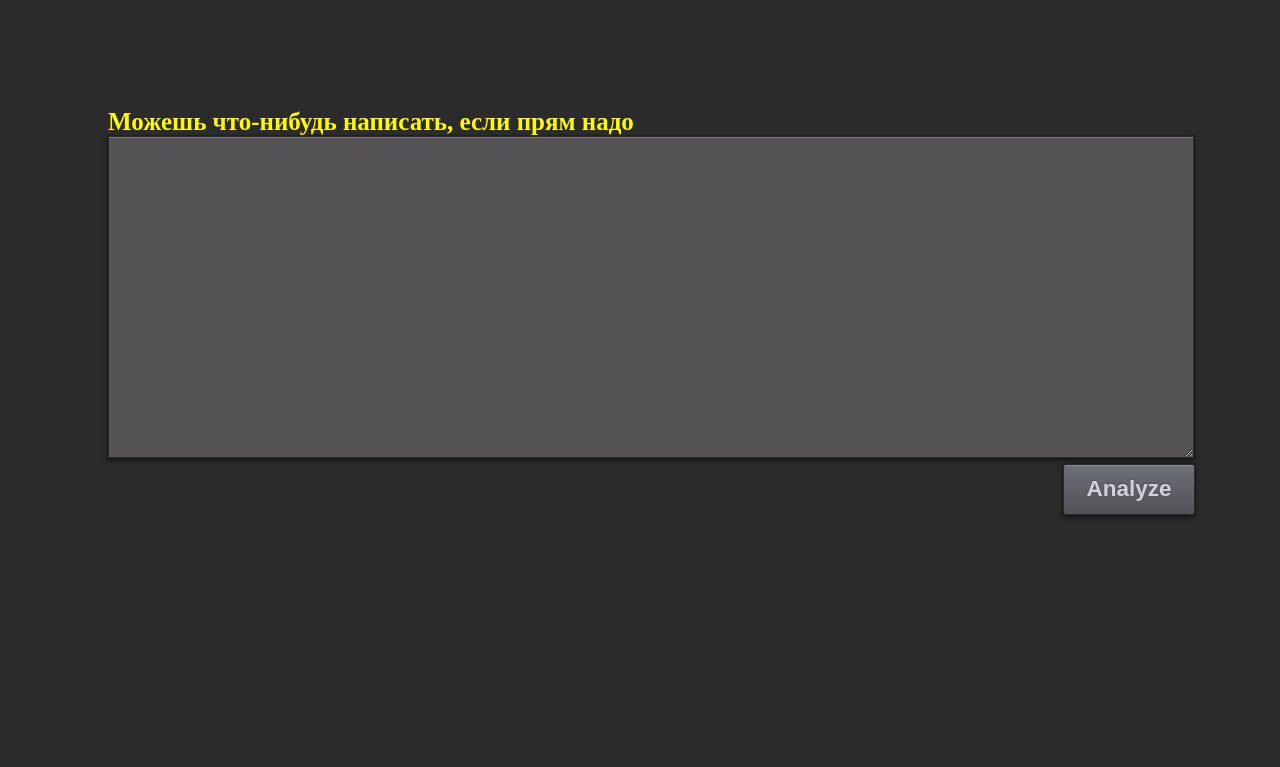
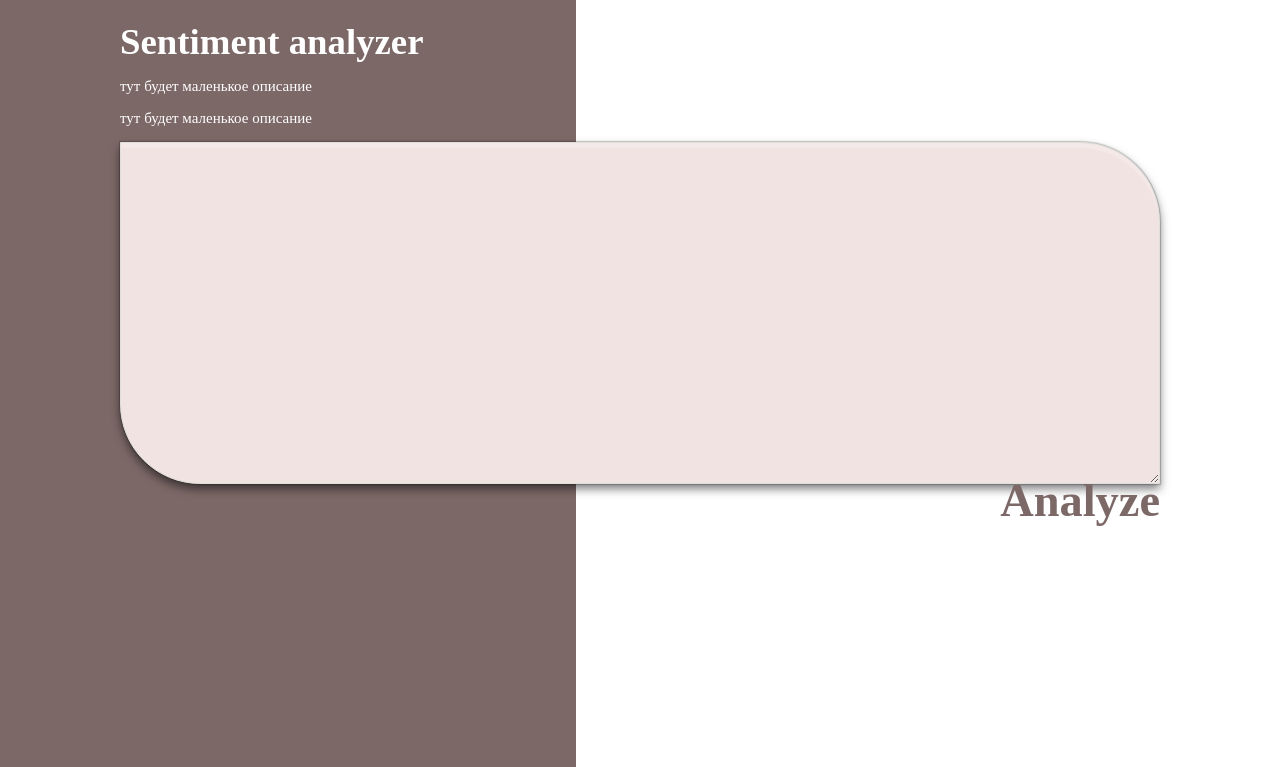
Before and after one commit to sinee-nebushko/nlp_project, a Django app: page / in a window 1280 px wide. Shown: the top 767 px of the page. Run offline with Django 3.2, Linux system fonts and the light colour scheme.

Commit message:
4 commit

```diff
--- a/templates/index.html
+++ b/templates/index.html
@@ -11,74 +11,95 @@
         flex-direction: column;
         justify-content: stretch;
         align-items: stretch;
-        background: #2b2b2b;
-        font-family:"Century Gothic" ;
-        font-size: 25px;
-        padding: 100px 100px 10px 100px;
-        color: #fff906;
+        width: unset !important;
+        margin: 20px 120px 0 120px;
+        background: linear-gradient(to right, #7c6867 45% , transparent 45%);
+    }
+
+    #header-content{
+        top:0;
+        left: 0;
+        color: white;
+        padding: 0 0 0 0 ;
+        font-size: 230%;
+        font-family: "Century Gothic";
+        font-weight: 700;
+        justify-content: stretch;
+        align-items: stretch;
+    }
+    #annotation{
+        font-size: 15px;
+        color: #ffffff;
+        font-family: "Century Gothic";
     }
     #text-form-field-text{
-        margin: auto;
-        padding: 10px 10px 10px 10px;
-        width: 100%;
-        height: 300px;
-        background: #565356;
-        color: white;
-        font-size: 15px;
-        border: 1px solid #2b2b2b;
-        box-shadow: 0 1px rgba(255,255,255,.2) inset, 0 3px 5px rgba(0,1,6,.5), 0 0 1px 1px rgba(0,1,6,.2);
+        padding: 20px 20px 20px 20px;
+        width: auto;
+        height:300px;
+        background: #f1e3e2;
+        color: #353535;
+        font-size: 20px;
+        border: 1px solid #dfe0da;
+        box-shadow: 0 5px rgba(255,255,255,.2) inset, 0 5px 10px rgba(0,1,6,.5), 0 0 1px 1px rgba(0,1,6,.2);
+        border-radius: 0 80px 0 80px;
+        font-family: "Century Gothic";
 
     }
+
     .button_block{
+
         display: flex;
         justify-content: flex-end;
 
     }
+
     #button{
-        position: relative;
-        display: inline-block;
-        font-size: 90%;
+        padding: 0;
+        border: none;
+        background-color: transparent;
+        right: 0 ;
+        font-size: 290%;
         font-weight: 700;
-        color: rgb(209,209,217);
+        font-family: "Century Gothic";
+        color: rgb(124, 104, 103);
         text-decoration: none;
-        text-shadow: 0 -1px 2px rgba(0,0,0,.2);
-        padding: .5em 1em;
-        outline: none;
-        border-radius: 3px;
-        border: 1px solid #2b2b2b;
-        background: linear-gradient(rgb(110,112,120), rgb(81,81,86)) rgb(110,112,120);
-        box-shadow: 0 1px rgba(255,255,255,.2) inset, 0 3px 5px rgba(0,1,6,.5), 0 0 1px 1px rgba(0,1,6,.2);
-        transition: .2s ease-in-out;
-        margin-right: -23px;
+
+        margin-top: -10px;
     }
     #button:hover:not(:active) {
-        background: linear-gradient(rgb(126,126,134), rgb(70,71,76)) rgb(126,126,134);
+        color: rgb(150, 126, 125);}
     }
+
     #button:active {
-        top: 1px;
-        background: linear-gradient(rgb(76,77,82), rgb(56,57,62)) rgb(76,77,82);
-        box-shadow:
-        0 0 1px rgba(0,0,0,.5) inset,
-        0 2px 3px rgba(0,0,0,.5) inset,
-        0 1px 1px rgba(255,255,255,.1);
-    }
+        color: rgb(199, 167, 166);}
+
 
 </style>
 <body>
+
 <div class="text_form_field">
     <form action="#" id="content" method="post">
         {% csrf_token %}
     </form>
 </div>
-<div>
+
+<div id="header">
+    <div id="header-content">
+        Sentiment analyzer
+    </div>
+</div>
+<div id="annotation">
+    <p>тут будет  маленькое описание</p>
+    <p>тут будет  маленькое описание</p>
+</div>
+
 <label for='text-form-field-text'>
-        <b>Можешь что-нибудь написать, если прям надо</b>
 </label>
 <textarea id = "text-form-field-text" form="content" name = "content" ></textarea>
 <div class="button_block">
     <input id="button" form='content' type="submit" value="Analyze" >
 </div>
-</div>
+
 
 </body>
 </html>
```
Also changed, not shown: templates/result.html (+22 -19 lines). Lines whose indentation alone changed are shown as unchanged.
